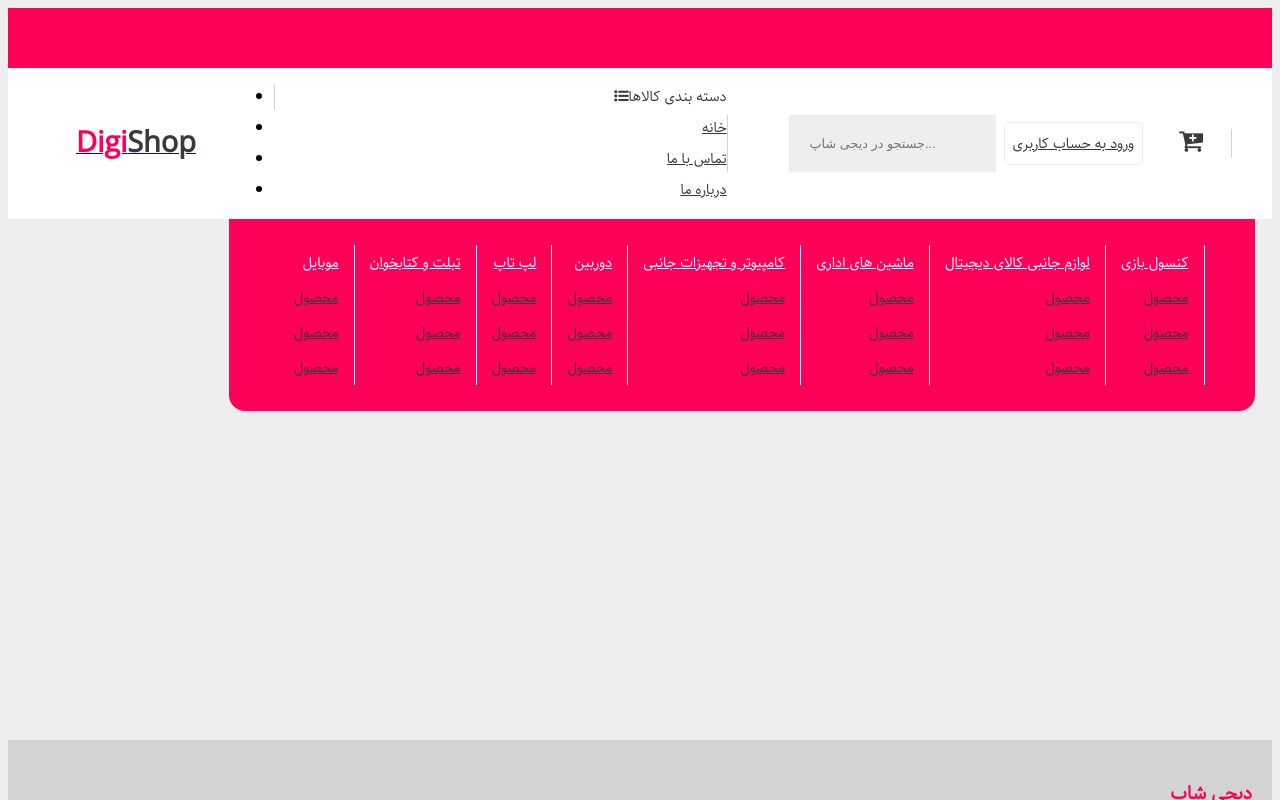
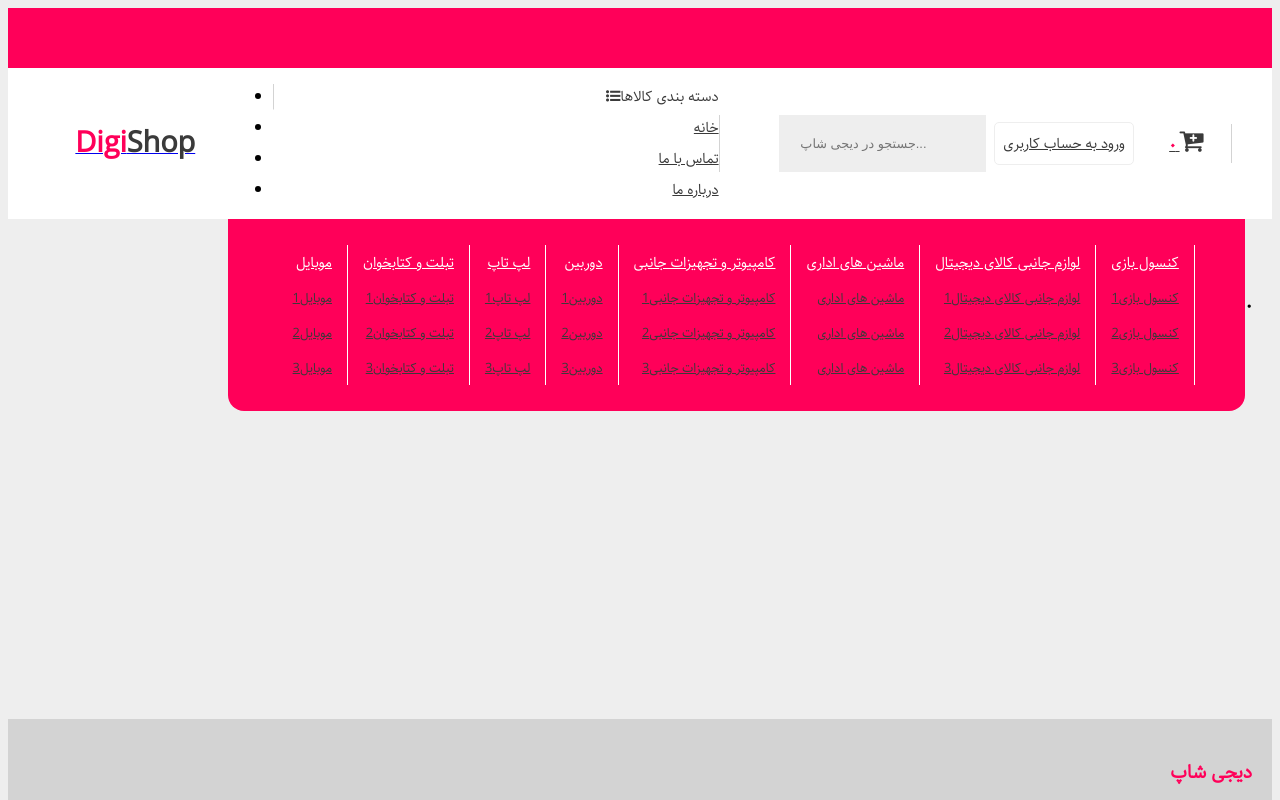
Before and after one commit to mreza-dehghani/e-commerce, a React (Create React App) app: page /cart in a window 1280 px wide. Both pictures are taken after a click on the item "دسته بندی کالاها". Shown: the top 800 px of the page. Built offline with nearby package versions, Linux system fonts and the light colour scheme; the HTML template or start-up script is replaced by a standard one.

Commit message:
commited

```diff
--- a/src/Redux/Reducer.js
+++ b/src/Redux/Reducer.js
@@ -25,7 +25,8 @@ export const reducer = (state = initialState, action) => {
         case 'ADD_TO_CART':
             return {
                 ...state,
-                addedItems: action.payload
+                // addedItems: [...state.addedItems, action.payload]
+                addedItems: [...state.addedItems, action.payload]
             }
         case 'FETCH_MOBILE_SUCCESS':
             return{
--- a/src/assets/components/_BrandLg.scss
+++ b/src/assets/components/_BrandLg.scss
@@ -91,11 +91,15 @@
     }
 
     #cart-container {
-        padding: 5ps 0;
+        padding: 5px 0;
         border-right: 1px solid $white-xx;
         text-align: center;
         align-self: center;
         flex-grow: 1;
+
+        b {
+            color: $sunset5;
+        }
     }
 
     .link {
@@ -131,11 +135,11 @@
                 &:first-child {
                     .link {
                         color: $white;
-                        // font-size: 1.1em;
+                        font-size: 0.9em;
                     }
                 }
                 .link {
-                    font-size: 0.9em;
+                    font-size: 0.8em;
                 }
             }
         }
--- a/src/assets/components/_BrandSm.scss
+++ b/src/assets/components/_BrandSm.scss
@@ -183,6 +183,11 @@
                 .hr {
                     border-top: 1px solid $sunset5;
                     border-bottom: 1px solid $sunset5;
+
+                    b {
+                        color: $sunset5;
+                        margin-right: 5px;
+                    }
                 }
 
             }
--- /dev/null
+++ b/src/assets/components/_Cart.scss
@@ -0,0 +1,39 @@
+.cart {
+    padding: 50px 20px;
+    .card {
+        // display: flex;
+        // flex-direction: column;
+        // flex-wrap: wrap;
+
+        .card-header {
+            background-color: $sunset1;
+            // width: 150px;
+            // flex-grow: 0;
+            img {
+                width: 100%;
+            }
+        }
+
+        .card-body {
+            background-color: $sunset3;
+            // width: 150px;
+            // flex-grow: 10;
+
+
+        }
+
+        .card-footer {
+            background-color: $sunset5;
+            // width: 150px;
+
+        }
+    }
+}
+
+@media screen and (min-width: 992px) {
+    .cart {
+        .card {
+            // flex-direction: row;
+        }
+    }
+}
--- a/src/components/BrandLg.js
+++ b/src/components/BrandLg.js
@@ -1,8 +1,14 @@
 import React, { Component } from 'react'
 import Navbar from './Navbar'
 import {Link} from 'react-router-dom'
+import {connect} from 'react-redux'
 
-export default class BrandLg extends Component {
+class BrandLg extends Component {
+
+    convertNumber = (fromNum) => {
+        return fromNum.toLocaleString('fa')
+    }
+
     render() {
         return (
             <div className="brand-lg">
@@ -22,6 +28,7 @@ export default class BrandLg extends Component {
                 </div>
                 <div id="cart-container">
                     <Link to="/cart" className="link">
+                        <b> {this.convertNumber(this.props.addedItems.length)} </b>
                         <i className="fa fa-cart-plus"></i>
                     </Link>
                 </div>
@@ -29,3 +36,11 @@ export default class BrandLg extends Component {
         )
     }
 }
+
+const mapStateToProps = (state) => {
+    return {
+        addedItems: state.addedItems
+    }
+}
+
+export default connect(mapStateToProps, null)(BrandLg)
--- a/src/components/Cart.js
+++ b/src/components/Cart.js
@@ -1,13 +1,66 @@
 import React, { Component } from 'react'
 import {connect} from 'react-redux'
 
+import p7 from './image/p7.jpg'
+
 class Cart extends Component {
     render() {
-        // const addedItem =
+
+        let addedItem = this.props.addedItems.length ?
+            (
+                this.props.addedItems.map(item=>{
+                    return(
+
+                        <div className="col-12 col-md-6 col-lg-4 col-xl-3 mb-4" key={item.id}>
+                            <div className="card">
+                                <div className="card-header">
+                                    <img src={item.image} alt={item.title_fa} />
+                                </div>
+                                <div className="card-body">
+                                    <h5> {item.title_fa} </h5>
+                                    <p></p>
+                                </div>
+                                {/* <div className="card-footer">
+                                    <img src={p7} alt="as" />
+                                </div> */}
+                            </div>
+                        </div>
+
+                        // <li className="collection-item avatar" key={item.id}>
+                        //             <div className="item-img">
+                        //                 <img src={item.img} alt={item.img} className=""/>
+                        //             </div>
+
+                        //             <div className="item-desc">
+                        //                 <span className="title">{item.title}</span>
+                        //                 <p>{item.desc}</p>
+                        //                 <p><b>Price: {item.price}$</b></p>
+                        //                 <p>
+                        //                     <b>Quantity: {item.quantity}</b>
+                        //                 </p>
+                        //                 <div className="add-remove">
+                        //                     {/* <Link to="/cart"><i className="material-icons">arrow_drop_up</i></Link>
+                        //                     <Link to="/cart"><i className="material-icons">arrow_drop_down</i></Link> */}
+                        //                 </div>
+                        //                 <button className="waves-effect waves-light btn pink remove">Remove</button>
+                        //             </div>
+
+                        //        </li>
+                    )
+                })
+            ):
+
+             (
+                <h3 className="text-center">سبد خرید شما خالی است...</h3>
+             )
+
+
         return (
             <div className="cart">
                 <div className="container">
-                    <h1>test</h1>
+                    <div className="row">
+                        {addedItem}
+                    </div>
                 </div>
             </div>
         )
--- a/src/components/NavbarDtail.js
+++ b/src/components/NavbarDtail.js
@@ -12,13 +12,13 @@ export default class NavbarDtail extends Component {
                         <Link to="/product/mobile" className="link">موبایل</Link>
                     </li>
                     <li>
-                        <Link to="/" className="link">محصول</Link>
+                        <Link to="/product/mobile" className="link">موبایل1</Link>
                     </li>
                     <li>
-                        <Link to="/" className="link">محصول</Link>
+                        <Link to="/product/mobile" className="link">موبایل2</Link>
                     </li>
                     <li>
-                        <Link to="/" className="link">محصول</Link>
+                        <Link to="/product/mobile" className="link">موبایل3</Link>
                     </li>
                 </ul>
                 <ul className="navbar-detail">
@@ -26,13 +26,13 @@ export default class NavbarDtail extends Component {
                         <Link to="/product/tablet" className="link">تبلت و کتابخوان</Link>
                     </li>
                     <li>
-                        <Link to="/" className="link">محصول</Link>
+                        <Link to="/product/tablet" className="link">تبلت و کتابخوان1</Link>
                     </li>
                     <li>
-                        <Link to="/" className="link">محصول</Link>
+                        <Link to="/product/tablet" className="link">تبلت و کتابخوان2</Link>
                     </li>
                     <li>
-                        <Link to="/" className="link">محصول</Link>
+                        <Link to="/product/tablet" className="link">تبلت و کتابخوان3</Link>
                     </li>
                 </ul>
                 <ul className="navbar-detail">
@@ -40,13 +40,13 @@ export default class NavbarDtail extends Component {
                         <Link to="/product/laptop" className="link">لپ تاپ</Link>
                     </li>
                     <li>
-                        <Link to="/" className="link">محصول</Link>
+                        <Link to="/product/laptop" className="link">لپ تاپ1</Link>
                     </li>
                     <li>
-                        <Link to="/" className="link">محصول</Link>
+                        <Link to="/product/laptop" className="link">لپ تاپ2</Link>
                     </li>
                     <li>
-                        <Link to="/" className="link">محصول</Link>
+                        <Link to="/product/laptop" className="link">لپ تاپ3</Link>
                     </li>
                 </ul>
                 <ul className="navbar-detail">
@@ -54,13 +54,13 @@ export default class NavbarDtail extends Component {
                         <Link to="/product/camera" className="link">دوربین</Link>
                     </li>
                     <li>
-                        <Link to="/" className="link">محصول</Link>
+                        <Link to="/product/camera" className="link">دوربین1</Link>
                     </li>
                     <li>
-                        <Link to="/" className="link">محصول</Link>
+                        <Link to="/product/camera" className="link">دوربین2</Link>
                     </li>
                     <li>
-                        <Link to="/" className="link">محصول</Link>
+                        <Link to="/product/camera" className="link">دوربین3</Link>
                     </li>
                 </ul>
                 <ul className="navbar-detail">
@@ -68,13 +68,13 @@ export default class NavbarDtail extends Component {
                         <Link to="/product/computer-part" className="link">کامپیوتر و تجهیزات جانبی</Link>
                     </li>
                     <li>
-                        <Link to="/" className="link">محصول</Link>
+                        <Link to="/product/computer-part" className="link">کامپیوتر و تجهیزات جانبی1</Link>
                     </li>
                     <li>
-                        <Link to="/" className="link">محصول</Link>
+                        <Link to="/product/computer-part" className="link">کامپیوتر و تجهیزات جانبی2</Link>
                     </li>
                     <li>
-                        <Link to="/" className="link">محصول</Link>
+                        <Link to="/product/computer-part" className="link">کامپیوتر و تجهیزات جانبی3</Link>
                     </li>
                 </ul>
                 <ul className="navbar-detail">
@@ -82,13 +82,13 @@ export default class NavbarDtail extends Component {
                         <Link to="/product/office-machine" className="link">ماشین های اداری</Link>
                     </li>
                     <li>
-                        <Link to="/" className="link">محصول</Link>
+                        <Link to="/product/office-machine" className="link">ماشین های اداری</Link>
                     </li>
                     <li>
-                        <Link to="/" className="link">محصول</Link>
+                        <Link to="/product/office-machine" className="link">ماشین های اداری</Link>
                     </li>
                     <li>
-                        <Link to="/" className="link">محصول</Link>
+                        <Link to="/product/office-machine" className="link">ماشین های اداری</Link>
                     </li>
                 </ul>
                 <ul className="navbar-detail">
@@ -96,13 +96,13 @@ export default class NavbarDtail extends Component {
                         <Link to="/product/accosseries" className="link">لوازم جانبی کالای دیجیتال</Link>
                     </li>
                     <li>
-                        <Link to="/" className="link">محصول</Link>
+                        <Link to="/product/accosseries" className="link">1لوازم جانبی کالای دیجیتال</Link>
                     </li>
                     <li>
-                        <Link to="/" className="link">محصول</Link>
+                        <Link to="/product/accosseries" className="link">2لوازم جانبی کالای دیجیتال</Link>
                     </li>
                     <li>
-                        <Link to="/" className="link">محصول</Link>
+                        <Link to="/product/accosseries" className="link">3لوازم جانبی کالای دیجیتال</Link>
                     </li>
                 </ul>
                 <ul className="navbar-detail">
@@ -110,13 +110,13 @@ export default class NavbarDtail extends Component {
                         <Link to="/product/game-console" className="link">کنسول بازی</Link>
                     </li>
                     <li>
-                        <Link to="/" className="link">محصول</Link>
+                        <Link to="/product/game-console" className="link">کنسول بازی1</Link>
                     </li>
                     <li>
-                        <Link to="/" className="link">محصول</Link>
+                        <Link to="/product/game-console" className="link">کنسول بازی2</Link>
                     </li>
                     <li>
-                        <Link to="/" className="link">محصول</Link>
+                        <Link to="/product/game-console" className="link">کنسول بازی3</Link>
                     </li>
                 </ul>
             </>
--- a/src/components/SidebarNav.js
+++ b/src/components/SidebarNav.js
@@ -1,7 +1,8 @@
 import React, { Component } from 'react'
 import {Link} from 'react-router-dom'
+import {connect} from 'react-redux'
 
-export default class SidebarNav extends Component {
+class SidebarNav extends Component {
     constructor() {
         super()
         this.state = {
@@ -15,6 +16,10 @@ export default class SidebarNav extends Component {
             showProduct_7: false,
             showProduct_8: false,
         }
+    }
+
+    convertNumber = (fromNum) => {
+        return fromNum.toLocaleString('fa')
     }
 
     showProduct = () => {
@@ -233,6 +238,9 @@ export default class SidebarNav extends Component {
                                 <Link to="/cart" className="nav-link">
                                     <i className="fa fa-cart-plus"></i>
                                     سبد خرید
+                                    <b id="cart-length-sm">
+                                        {this.convertNumber(this.props.addedItems.length)}
+                                    </b>
                                 </Link>
                             </li>
                             <li className="nav-item">
@@ -254,3 +262,11 @@ export default class SidebarNav extends Component {
         )
     }
 }
+
+const mapStateToProps = (state) => {
+    return {
+        addedItems: state.addedItems
+    }
+}
+
+export default connect(mapStateToProps, null)(SidebarNav)
```
Also changed, not shown: src/assets/index.scss (+9 -1 lines), src/components/ProductItem.js (+16 -6 lines).
